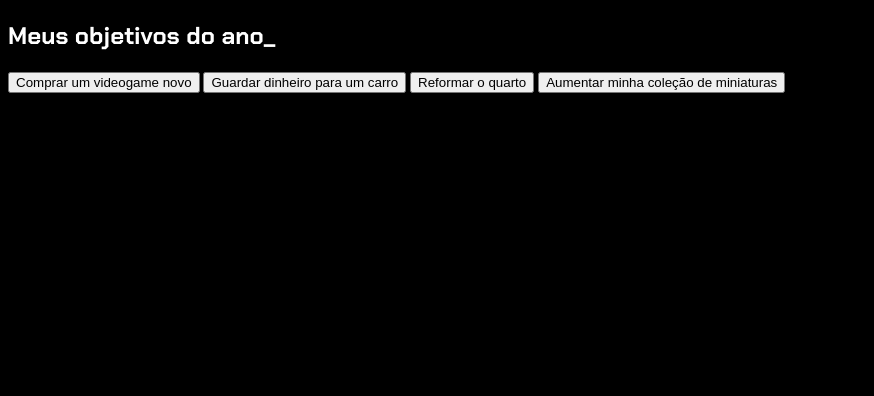
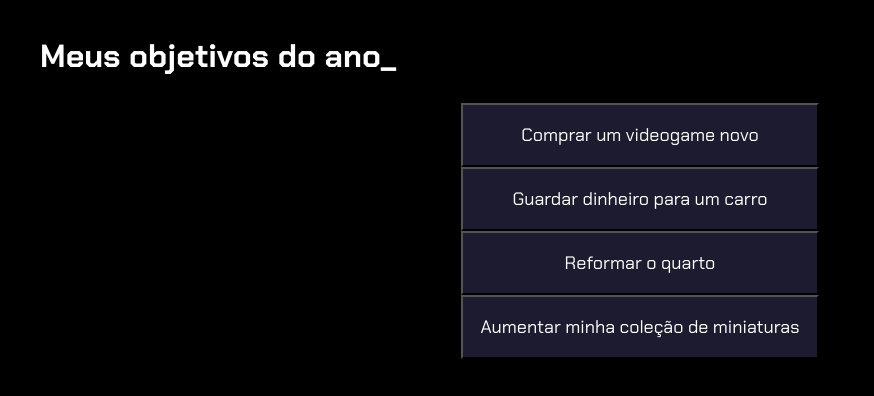
Before and after one commit to gelinskiii/VSCod, a plain HTML site: page index.html in a window 1280 px wide. Shown: the whole page, without its empty margins (0-874 px from the left). Drawn offline with Linux system fonts and the light colour scheme.

Commit message:
Add files via upload

```diff
--- a/style.css
+++ b/style.css
@@ -7,8 +7,34 @@
     --botao-inativo: rgba(58, 55, 94, 0.5);
     --texto-fundo: rgba(58, 55, 94, 0.3);
 }
+
 body{
     background-color: var(--cor-de-fundo);
     color: var(--branco);
     font-family: 'Chakra Petch', sans-serif;
 }
+.conteudo-principal{
+    display:flex;
+    flex-direction: column;
+    justify-content: center;
+    align-items:center;
+    max-width: 1200px;
+    width: 100%;
+    margin: 0 auto;
+}
+.titulo-principal{
+    text-align: left;
+    width: 100%;
+    font-size: 32px;
+}
+.botao{
+    font-family: "Chakra Petch" ,sans-serif;
+background-color: var(--botao-inativo);
+color: var(--branco);
+display: flex;
+justify-content: center;
+padding: 1em;
+font-size: 18px;
+align-items: center;
+width: 100%;
+}
```
